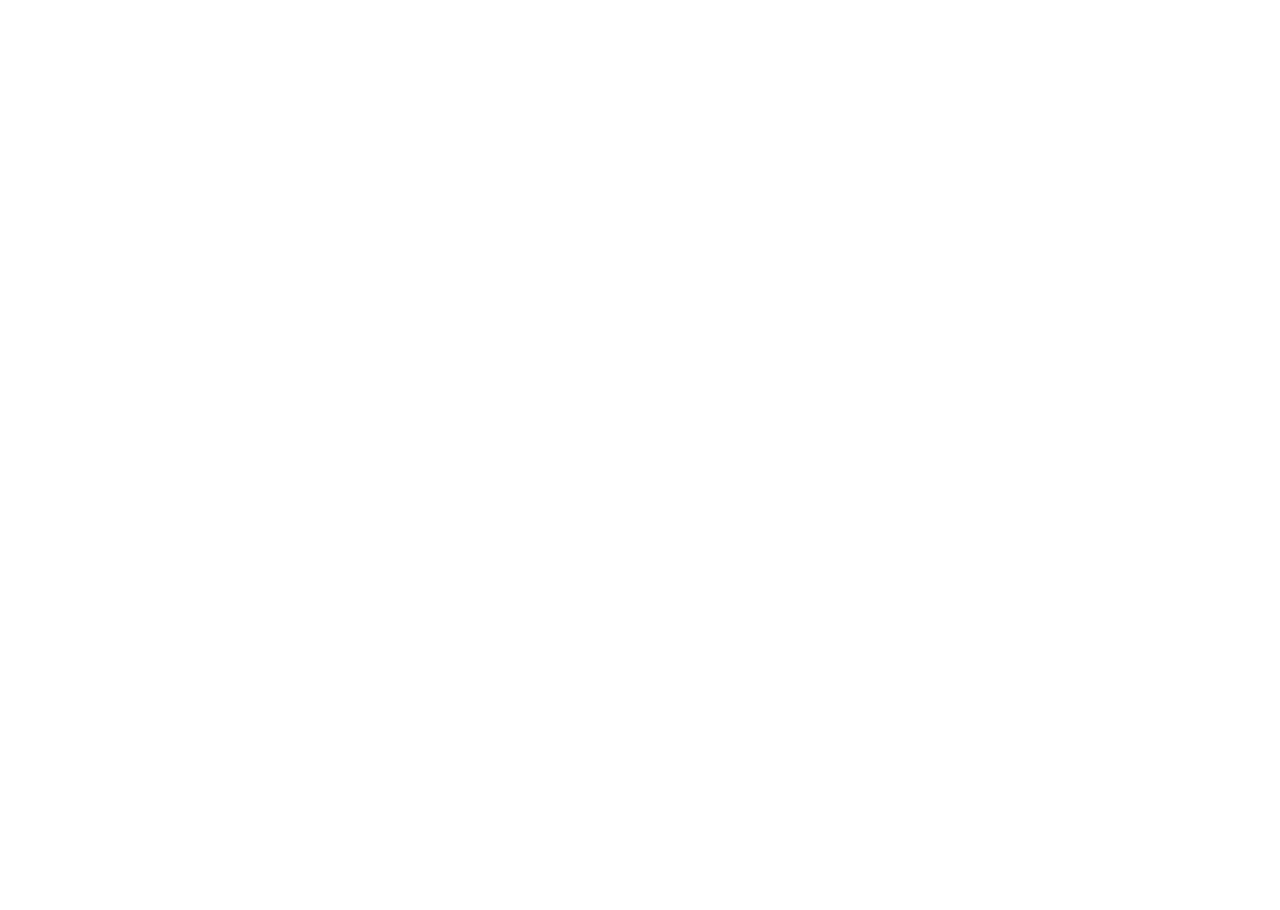
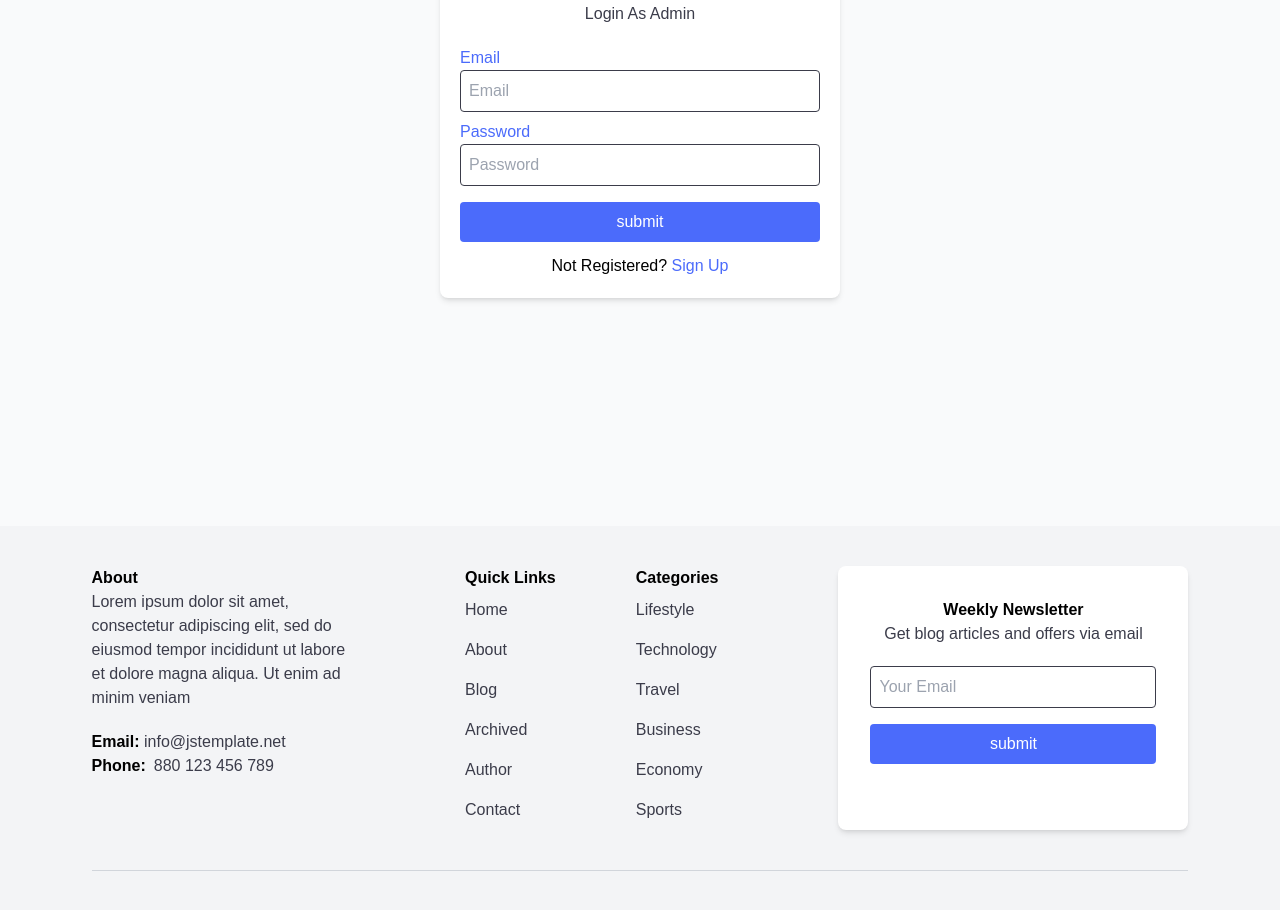
Before and after one commit to Benjtalkshow/metaBlog, a React (Create React App) app: page /siginin in a window 1280 px wide. Shown: the part 346-1256 px from the top of the page. Before the commit the page ends 800 px from the top, so only its background shows below. Built offline with nearby package versions, Linux system fonts and the light colour scheme; the HTML template or start-up script is replaced by a standard one.

Commit message:
worked on header, sign-in and sign-up page. working on footer

```diff
--- a/src/App.js
+++ b/src/App.js
@@ -30,8 +30,8 @@
   <Route path='/signup' element={<SignUp/>}/>
   <Route path='*' element={<Error404/>}/>
 </Routes>
+<Footer/>
 </Router>
-<Footer/>
 </>
   );
 }
--- /dev/null
+++ b/src/components/Advert.js
@@ -0,0 +1,9 @@
+import React from 'react'
+
+const Advert = () => {
+  return (
+    <div>Advert</div>
+  )
+}
+
+export default Advert;
--- a/src/components/Footer.js
+++ b/src/components/Footer.js
@@ -1,9 +1,105 @@
-import React from 'react'
+import React from "react";
+import { Link } from "react-router-dom";
 
 const Footer = () => {
+  const quickLinks = [
+    { name: "Home", path: "/" },
+    { name: "About", path: "" },
+    { name: "Blog", path: "/" },
+    { name: "Archived", path: "" },
+    { name: "Author", path: "/author" },
+    { name: "Contact", path: "/contact" },
+  ];
+
+  const categories = [
+    { name: "Lifestyle", path: "" },
+    { name: "Technology", path: "" },
+    { name: "Travel", path: "" },
+    { name: "Business", path: "" },
+    { name: "Economy", path: "" },
+    { name: "Sports", path: "" },
+  ];
+
   return (
-    <div>Footer</div>
-  )
-}
+    <div>
+      <div className="bg-gray-100 w-full py-10 flex justify-center items-center">
+        <footer>
+          <div className="linkContainer flex justify-around gap-[5rem]">
+            <div className="mr-10">
+              <h1 className="font-bold">About</h1>
+              <p className="text-primary mb-5">
+                Lorem ipsum dolor sit amet,
+                <br /> consectetur adipiscing elit, sed do
+                <br />
+                eiusmod tempor incididunt ut labore
+                <br /> et dolore magna aliqua. Ut enim ad
+                <br /> minim veniam
+              </p>
+              <div>
+                <h1 className="font-bold">
+                  Email:{" "}
+                  <a
+                    href="mailto:info@jstemplate.net"
+                    className="text-primary font-normal"
+                  >
+                    {" "}
+                    info@jstemplate.net
+                  </a>
+                </h1>
+              </div>
+              <div className="flex">
+                <h1 className="font-bold mr-2">Phone:</h1>
+                <p className="text-primary font-normal">880 123 456 789</p>
+              </div>
+            </div>
+            <div className="quickLinks">
+              <h1 className="font-bold">Quick Links</h1>
+              <ul className="text-primary">
+                {quickLinks.map((quickLink, index) => (
+                  <Link key={index} to={quickLink.path} className="block py-2">
+                    {quickLink.name}
+                  </Link>
+                ))}
+              </ul>
+            </div>
+            <div className="categories">
+              <h1 className="font-bold">Categories</h1>
+              <ul className="text-primary">
+                {categories.map((category, index) => (
+                  <Link key={index} to={category.path} className="block py-2">
+                    {category.name}
+                  </Link>
+                ))}
+              </ul>
+            </div>
+            <div className="newletter bg-white shadow-md rounded-lg p-8 w-[350px] ml-10">
+              <h1 className="font-bold text-center">Weekly Newsletter</h1>
+              <p className="text-primary text-center">
+                Get blog articles and offers via email
+              </p>
+              <form className="mt-5 flex-col flex">
+                <input
+                  placeholder="Your Email"
+                  type="email"
+                  className="outline-none border-primary p-2 mb-2 border-[1px] rounded focus:ring focus:border-badge"
+                />
+                <button
+                  type="submit"
+                  onClick={(e) => e.preventDefault()}
+                  className="bg-badge rounded py-2 text-white mt-2 cursor-pointer focus:ring"
+                >
+                  submit
+                </button>
+              </form>
+            </div>
+          </div>
+          <div className="border-t-[1px] border-t-gray-300 w-full mt-10 py-5">
+
+          </div>
+        </footer>
+      </div>
+    </div>
+  );
+};
 
 export default Footer;
--- a/src/components/Header.js
+++ b/src/components/Header.js
@@ -2,7 +2,7 @@
 import { NavLink, Link } from "react-router-dom";
 import { FaSearch, FaBars } from "react-icons/fa";
 import { AiOutlineClose } from "react-icons/ai";
-import logo from "../assets/logo.svg";
+import logo from "../assets/logoBlue.svg";
 import styles from "../styles/ActiveLink.module.css";
 
 
@@ -38,16 +38,16 @@
               <NavLink to="/" className={activeLink}>Blog</NavLink>
             </li>
             <li>
-              <NavLink to="/author">Author</NavLink>
+              <NavLink to="/author" className={activeLink}>Author</NavLink>
             </li>
             <li>
-              <NavLink to="/contact">Contact</NavLink>
+              <NavLink to="/contact" className={activeLink}>Contact</NavLink>
             </li>
             <li>
-              <NavLink to="/siginin">SignIn</NavLink>
+              <NavLink to="/siginin" className={activeLink}>SignIn</NavLink>
             </li>
             <li>
-              <NavLink to="/signup">SignUp</NavLink>
+              <NavLink to="/signup" className={activeLink}>SignUp</NavLink>
             </li>
           </ul>
         </nav>
--- a/src/pages/SignIn.js
+++ b/src/pages/SignIn.js
@@ -1,10 +1,94 @@
-import React from "react";
+import React, { useState } from "react";
+import { TailSpin } from "react-loader-spinner";
+import { Link } from "react-router-dom";
+import { toast } from "react-toastify";
 
 const SignIn = () => {
+  const [isLoading, setIsLoading] = useState(false);
+  const [email, setEmail] = useState("");
+  const [password, setPassword] = useState("");
+
+  const handleSubmit = (e) => {
+    e.preventDefault();
+    setIsLoading(true);
+
+    if (email && password ) {
+      setTimeout(() => {
+        toast.success(`Email: ${email}, Password: ${password}`);
+        setIsLoading(false);
+      }, 2000);
+
+    } else {
+      toast.error("Email & Password cannot be empty!!");
+      setIsLoading(false);
+    }
+  };
+
+
   return (
-    <>
-     <div>SignIn</div>
-    </>
+    <div className="w-full h-screen flex justify-center items-center bg-gray-50 overflow-hidden">
+      {!isLoading ? (
+ <div className="p-5 max-w-md w-full md:w-[400px] bg-white shadow-md rounded-lg overflow-hidden">
+ <h1 className="font-bold text-lg text-badge text-center">Login</h1>
+ <p className="text-primary text-center">Login As Admin</p>
+ <form
+   className="mt-5 flex-col flex justify-center items-center"
+   onSubmit={handleSubmit}
+ >
+   <div className="flex justify-start items-center w-full">
+     <label className="text-badge block">Email</label>
+   </div>
+   <input
+     placeholder="Email"
+     type="text"
+     value={email}
+     onChange={(e) => setEmail(e.target.value)}
+     className="outline-none border-primary p-2 mb-2 border-[1px] rounded focus:ring focus:border-badge w-full"
+   />
+   <div className="flex justify-start items-center w-full">
+     <label className="text-badge block">Password</label>
+   </div>
+   <input
+     placeholder="Password"
+     value={password}
+     onChange={(e) => setPassword(e.target.value)}
+     type="password"
+     className="outline-none border-primary p-2 mb-2 border-[1px] rounded focus:ring focus:border-badge w-full"
+   />
+
+   <button
+     type="submit"
+     className="bg-badge rounded py-2 text-white mt-2 cursor-pointer focus:ring w-full"
+   >
+     submit
+   </button>
+
+   <p className="mt-3">
+     Not Registered?{" "}
+     <Link to="/signup">
+       <span className="text-badge">Sign Up</span>
+     </Link>
+   </p>
+ </form>
+</div>
+      ) : (
+        <div
+        className="overshadow w-full h-screen bg-black bg-opacity-10 flex justify-center items-center"
+      >
+        <TailSpin
+        height="60"
+        width="60"
+        color="#4B6BFB"
+        ariaLabel="tail-spin-loading"
+        radius="1"
+        wrapperStyle={{}}
+        wrapperClass=""
+        visible={true}
+      />
+      </div>
+      )}
+
+    </div>
   );
 };
 
--- a/src/pages/SignUp.js
+++ b/src/pages/SignUp.js
@@ -27,11 +27,11 @@
 
 
   return (
-    <div className="w-full h-screen flex justify-center items-center bg-gray-100 overflow-hidden">
+    <div className="w-full h-screen flex justify-center items-center bg-gray-50 overflow-hidden">
       {!isLoading ? (
  <div className="p-5 max-w-md w-full md:w-[400px] bg-white shadow-md rounded-lg overflow-hidden">
  <h1 className="font-bold text-lg text-badge text-center">Register</h1>
- <p className="text-primary text-center">Register as an Admin</p>
+ <p className="text-primary text-center">Register As Admin</p>
  <form
    className="mt-5 flex-col flex justify-center items-center"
    onSubmit={handleSubmit}
@@ -75,7 +75,7 @@
 
    <p className="mt-3">
      Already Registered?{" "}
-     <Link to="/signin">
+     <Link to="/siginin">
        <span className="text-badge">Sign In</span>
      </Link>
    </p>
--- a/src/styles/ActiveLink.module.css
+++ b/src/styles/ActiveLink.module.css
@@ -1,6 +1,6 @@
 .activeLink {
     font-weight: bold;
-    border-bottom: 2px solid #4B6BFB;
+    border-bottom: 3px solid #4B6BFB;
 }
 .pointerColor:hover {
     color:#4B6BFB;
```
Also changed, not shown: src/assets/logoBlack.svg (renamed from src/assets/logo.svg), src/assets/logoBlue.svg (added).
